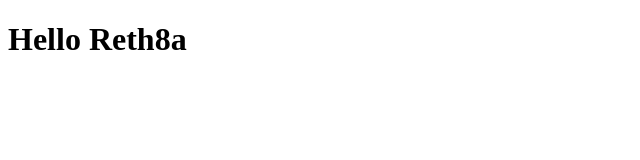
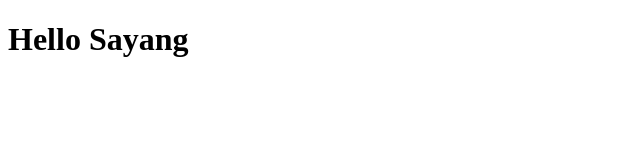
Before and after one commit to viscountry/test, a plain HTML site: page index.html in a window 1280 px wide. Shown: the full height of the page, 0-640 px from the left. Drawn offline with Linux system fonts and the light colour scheme.

Commit message:
Update wording

```diff
--- a/index.html
+++ b/index.html
@@ -4,6 +4,7 @@
         <title>Test</title>
     </head>
     <body>
-        <h1>Hello Reth8a</h1>
+        <h1>Hello Sayang
+        </h1>
     </body>
 </html>
```
